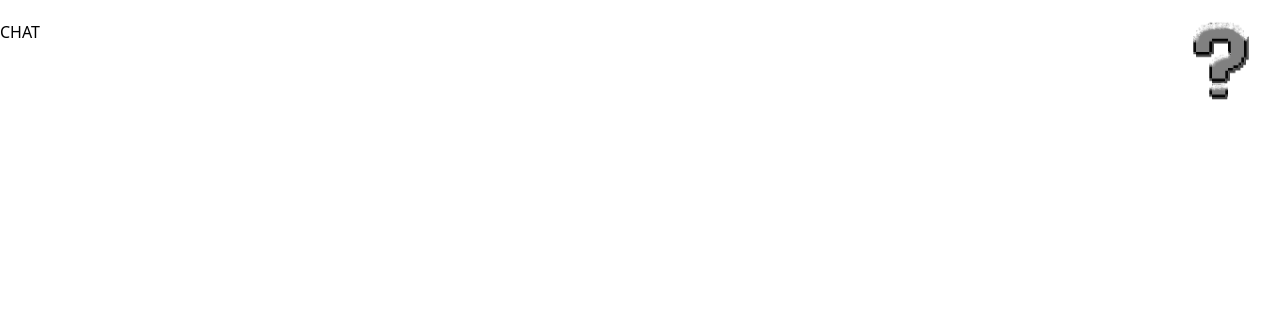
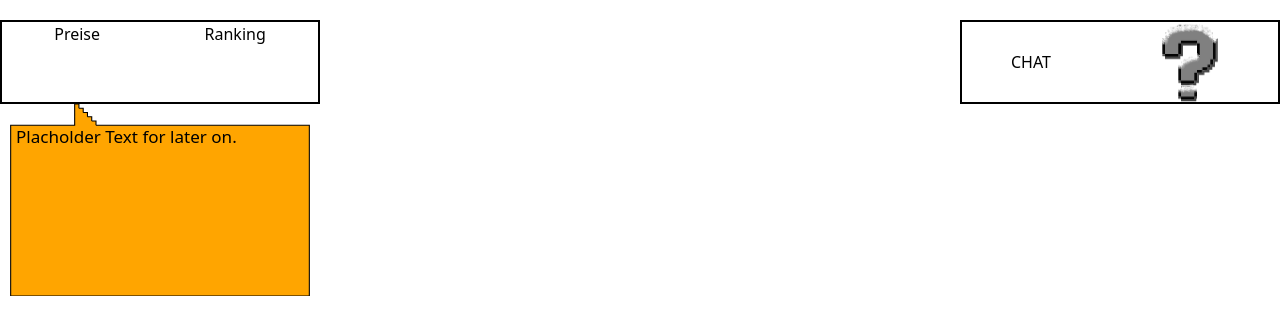
Before and after one commit to Rollemann/QuizAdventCalendar, a Next.js app: page / in a window 1280 px wide. Shown: the top 334 px of the page. Built offline with nearby package versions, Linux system fonts and the light colour scheme.

Commit message:
Speechbubble

```diff
--- a/src/app/components/chat.tsx
+++ b/src/app/components/chat.tsx
@@ -1,23 +1,6 @@
-'use client'
-import { useState } from 'react'
-
 const chat = () => {
-    const [showChat, setShowChat] = useState(false);
-
-    const clickHandler = () => {
-        setShowChat(!showChat);
-    }
-
     return (
-        <div className=''>
-            <button onClick={clickHandler}>CHAT</button>
-            {showChat && <div className=''>
-                <button onClick={clickHandler}>X</button>
-                <div> Hier steht Text </div>
-                <input type="text" placeholder='Message...' />
-            </div>}
-
-        </div>
+        <button>CHAT</button>
     )
 }
 
--- /dev/null
+++ b/src/app/components/ranking.tsx
@@ -0,0 +1,7 @@
+const ranking = () => {
+    return (
+        <button>Ranking</button>
+    )
+}
+
+export default ranking
--- /dev/null
+++ b/src/app/components/rewards.tsx
@@ -0,0 +1,7 @@
+const rewards = () => {
+    return (
+        <button>Preise</button>
+    )
+}
+
+export default rewards
--- a/src/app/components/rules.tsx
+++ b/src/app/components/rules.tsx
@@ -1,21 +1,6 @@
-'use client'
-import { useState } from 'react'
-//todo: Pixel "?" einfügen
 const rules = () => {
-    const [showText, setShowText] = useState(false);
-
-    const clickHandler = () => {
-        setShowText(!showText);
-    }
-
     return (
-        <div className='mx-5'>
-            <img src="./Questionmark.png" alt="?" width={"80px"} onClick={clickHandler} />
-            {showText && <div className='bg-orange-300 fixed'>
-                <button onClick={clickHandler}>X</button>
-                <span>Hier stehen dann die Regeln!</span>
-                </div>}
-        </div>
+        <img src="./Questionmark.png" alt="?" width={"80px"} className='relative' />
     )
 }
 
--- /dev/null
+++ b/src/app/components/speachbubble.tsx
@@ -0,0 +1,34 @@
+import React from 'react'
+
+const speachbubble = ({mirror}:{mirror:boolean}) => {
+
+    const pixelSize:number = 4;
+    const qube:string = `l ${pixelSize},0 l 0,${pixelSize}`;
+    const startX:number = 70;
+    const width:number = 300;
+    const height:number = 180;
+    const diagLength:number = 5;
+
+    let diagLine:string = "";
+    for(let i:number = 0; i < diagLength; ++i){
+        const offset:number = i*pixelSize;
+        diagLine += `M ${startX + offset},${offset} ${qube}`;
+    }
+
+    return (
+        <svg viewBox={`0 0 ${width} ${height}`}>
+            <path
+                transform={mirror? 'scale(-1,1) translate(-300,0)' : ""}
+                stroke='black'
+                strokeWidth={1}
+                fill='orange'
+                d={`${diagLine} M ${startX+diagLength*pixelSize},${diagLength*pixelSize} L ${width-10},${diagLength*pixelSize} L ${width-10},${height} L 10,${height} L 10,${diagLength*pixelSize} L ${startX},${diagLength*pixelSize} L ${startX},0`}
+            />
+            <text x={15} y={37}>
+                Placholder Text for later on.
+            </text>
+        </svg>
+    )
+}
+
+export default speachbubble
--- a/src/app/layout.tsx
+++ b/src/app/layout.tsx
@@ -1,9 +1,13 @@
+'use client'
 import './globals.css'
 import type { Metadata } from 'next'
 import { Inter } from 'next/font/google'
 import Chat from "./components/chat"
 import Rules from "./components/rules"
-
+import { useState } from 'react'
+import Speachbubble from './components/speachbubble'
+import Rewards from './components/rewards'
+import Ranking from './components/ranking'
 
 const inter = Inter({ subsets: ['latin'] })
 
@@ -17,15 +21,46 @@ export default function RootLayout({
 }: {
   children: React.ReactNode
 }) {
+
+  const [showDialog, setShowDialog] = useState(false);
+  const [mirrorDiag, setMirrorDiag] = useState(false);
+
+  const clickHandler = (mirror: boolean) => {
+    setShowDialog(!showDialog);
+    setMirrorDiag(mirror);
+  }
+
   return (
     <html lang="en">
       <body>
+        <header className='flex fixed w-screen flex-col top-5'>
+          <div className='flex justify-between top-5'>
+            <div className='flex border-solid border-black border-2 w-1/4 justify-around'>
+              <span onClick={() => clickHandler(false)}>
+                <Rewards />
+              </span>
+              <span onClick={() => clickHandler(true)}>
+                <Ranking />
+              </span>
+            </div>
+            <div className='flex border-solid border-black border-2 w-1/4 justify-around'>
+              <Chat />
+              <Rules />
+            </div>
+          </div>
+          <div className='w-1/4' onClick={() => { setShowDialog(!showDialog) }}>
+            {!showDialog && <Speachbubble mirror={mirrorDiag} />}
+          </div>
+        </header>
         <main className={inter.className}> {children} </main>
-        <header className='flex fixed w-screen justify-between top-5'>
-          <Chat />
-          <Rules />
-        </header>
       </body>
     </html>
   )
 }
+
+
+/* TODO:
+          <svg height={1000} width={1000} viewBox='0 0 1000 1000' xmlns='<http://www.w3.org/2000/svg>'>
+            <path strokeWidth={2} d="M100 100 L200 200 L300 300 Z" />
+          </svg>
+ */
```
